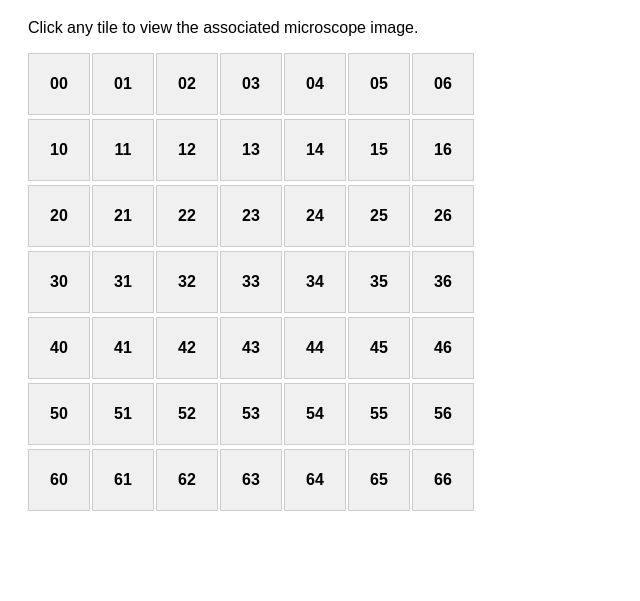
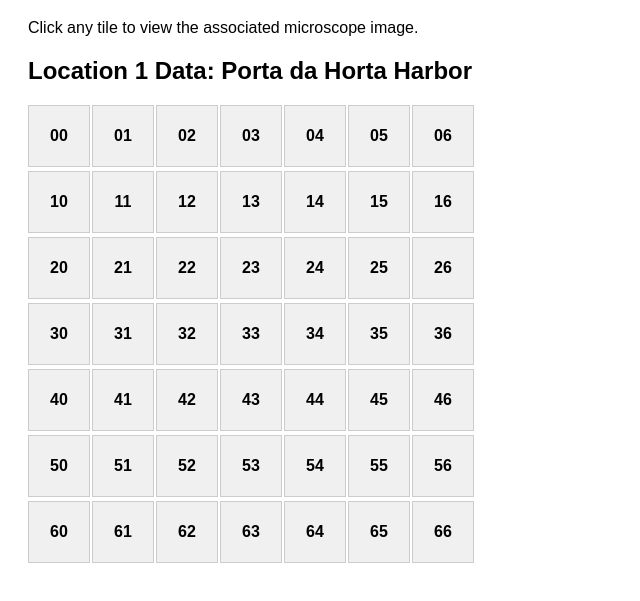
Before and after one commit to cschnorr/marine_robot_data, a plain HTML site: page index.html in a window 1280 px wide. Shown: the part 89-690 px from the top of the page, without its empty margins (0-640 px from the left). Drawn offline with Linux system fonts and the light colour scheme.

Commit message:
Update index.html

```diff
--- a/index.html
+++ b/index.html
@@ -5,12 +5,21 @@
   <title>Microscope Grid Viewer</title>
   <style>
     body { font-family: sans-serif; padding: 20px; }
+
+    .layout {
+      display: flex;
+      align-items: flex-start;
+      gap: 40px;
+    }
+
     .grid {
       display: grid;
       grid-template-columns: repeat(7, 60px);
       gap: 4px;
-      margin-bottom: 30px;
+      /* Removed margin-bottom to allow side-by-side layout */
+      margin-bottom: 0;
     }
+
     .cell {
       width: 60px;
       height: 60px;
@@ -24,10 +33,18 @@
     .cell:hover {
       background-color: #d0ebff;
     }
+
     #viewer img {
       max-width: 600px;
       display: block;
       margin-bottom: 10px;
+    }
+
+    @media (max-width: 900px) {
+      .layout {
+        flex-direction: column;
+        gap: 20px;
+      }
     }
   </style>
 </head>
@@ -36,9 +53,12 @@
 <h1>Microscope Grid Viewer</h1>
 <p>Click any tile to view the associated microscope image.</p>
 
-<div class="grid" id="grid"></div>
+<h2>Location 1 Data: Porta da Horta Harbor</h2>
 
-<div id="viewer"></div>
+<div class="layout">
+  <div class="grid" id="grid"></div>
+  <div id="viewer"></div>
+</div>
 
 <script>
   const tileIDs = [];
@@ -50,7 +70,14 @@
 
   const imageFilenames = [
     // List your actual filenames here:
-    "Snap_013_0001.jpg", "Snap_013_0102.jpg", "Snap_013_2425.jpg",
+    "Snap_013_0001.jpg", "Snap_013_0203.jpg", "Snap_013_0405.jpg","Snap_013_0506.jpg",
+    "Snap_013_1011.jpg", "Snap_013_1112.jpg", "Snap_013_1314.jpg", "Snap_013_1516.jpg",
+    "Snap_013_2021.jpg", "Snap_013_2223.jpg", "Snap_013_2425.jpg", "Snap_013_2526.jpg",
+    "Snap_013_3031.jpg", "Snap_013_3132.jpg", "Snap_013_3334.jpg", "Snap_013_3536.jpg",
+    "Snap_013_4041.jpg", "Snap_013_4243.jpg", "Snap_013_4445.jpg", "Snap_013_4546.jpg",
+    "Snap_013_5051.jpg", "Snap_013_5152.jpg", "Snap_013_5354.jpg", "Snap_013_5556.jpg",
+    "Snap_013_6061.jpg", "Snap_013_6263.jpg", "Snap_013_6465.jpg", "Snap_013_6566.jpg"
+
     // ...
   ];
 
```
